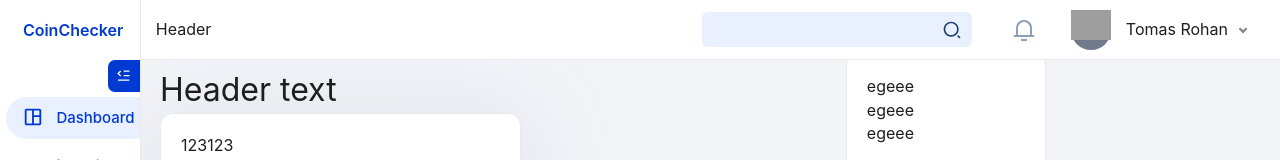
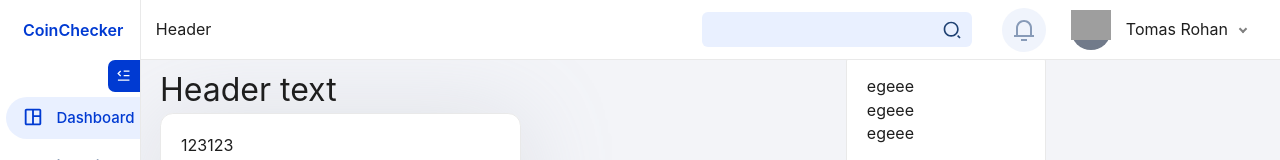
Before and after one commit to gerwld/coinchecker, a React (Create React App) app: page /dashboard in a window 1280 px wide. Both pictures are taken after a click on the button "Notifications". Shown: the top 160 px of the page. Built offline with nearby package versions, Linux system fonts and the light colour scheme; grey boxes are pictures that could not be loaded.

Commit message:
Add focus logic

```diff
--- a/src/components/Dashboard/Dashboard.jsx
+++ b/src/components/Dashboard/Dashboard.jsx
@@ -130,9 +130,9 @@ const LastNotifications = () => {
     useOutsideClickHide(e, set);
 
     return (
-        <div ref={e} className={s.dashboard_notifications}>
+        <div ref={e} className={`${s.dashboard_notifications} ${isShow ? s.show_block : ''}`}>
             <button className={s.dash_notific} onClick={() => set(!isShow)}>Notifications</button>
-            <div className={`${s.notif_block} ${isShow ? "show_block" : ''}`}>
+            <div className={s.notif_block}>
                 <div>egeee</div>
                 <div>egeee</div>
                 <div>egeee</div>
--- a/src/components/Dashboard/Dashboard.module.css
+++ b/src/components/Dashboard/Dashboard.module.css
@@ -129,7 +129,8 @@
   cursor: pointer;
 }
 
-.dashboard_cuser.show_settings,
+.show_settings .dashboard_cuser,
+.show_block .dash_notific,
 .dashboard_cuser:hover,
 .dash_notific:hover {
     background-color: var(--color-primary-lightgray2);
@@ -202,6 +203,10 @@
     border-radius: 2px;
 }
 
+.show_block .notif_block {
+    display: block;
+}
+
 /* Notifications end */
 
 /* Last selected styles */
```
